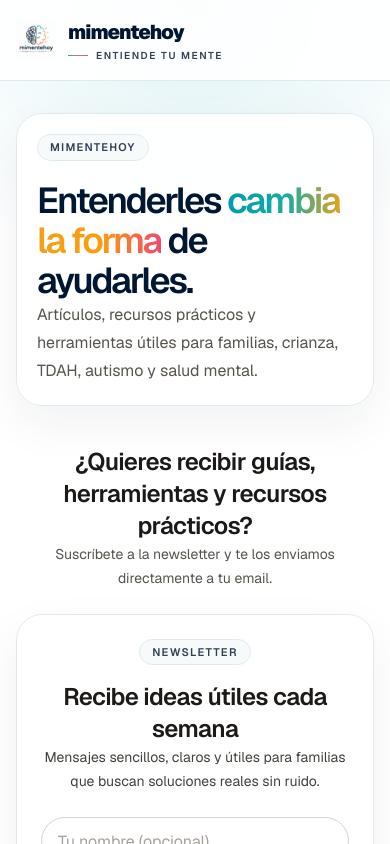
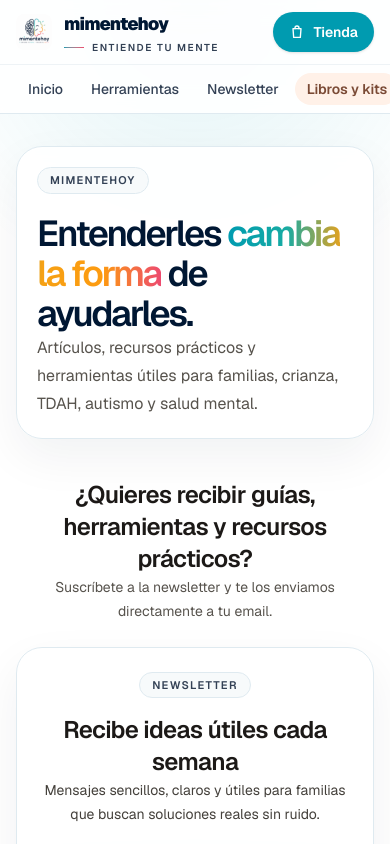
Before and after one commit to mimentehoy/mimentehoy-web, a Next.js app in the folder apps/web/: page / in a window 390 px wide. Shown: the top 844 px of the page. Built offline with nearby package versions, Linux system fonts and the light colour scheme.

Commit message:
Update site-header.tsx

```diff
--- a/apps/web/src/components/site-header.tsx
+++ b/apps/web/src/components/site-header.tsx
@@ -1,15 +1,26 @@
 import Link from "next/link";
 import { navItems } from "@/data/site";
 
+function BagIcon({ className = "h-4 w-4" }: { className?: string }) {
+  return (
+    <svg viewBox="0 0 24 24" fill="none" stroke="currentColor" strokeWidth="2" strokeLinecap="round" strokeLinejoin="round" className={className} aria-hidden="true">
+      <path d="M6 7h12l-1 13H7L6 7Z" />
+      <path d="M9 7V6a3 3 0 0 1 6 0v1" />
+    </svg>
+  );
+}
+
 export function SiteHeader() {
+  const secondaryItems = navItems.filter((item) => item.href !== "/tienda");
+
   return (
     <header className="sticky top-0 z-40 border-b border-[#dfeaf0] bg-white/90 backdrop-blur-md print:hidden">
-      <div className="container-shell flex h-20 items-center justify-between gap-4">
-        <Link href="/" className="flex items-center gap-3" aria-label="MIMENTEHOY home">
-          <img src="/logo.png" alt="MIMENTEHOY" className="h-10 w-10 rounded-lg object-cover" />
-          <div>
-            <div className="text-xl font-black tracking-[-0.05em] text-[#001733]">mimentehoy</div>
-            <div className="mt-0.5 flex items-center gap-2 text-[10px] font-semibold uppercase tracking-[0.16em] text-[#334155]">
+      <div className="container-shell flex h-16 items-center justify-between gap-3 sm:h-20">
+        <Link href="/" className="flex min-w-0 items-center gap-3" aria-label="MIMENTEHOY home">
+          <img src="/logo.png" alt="MIMENTEHOY" className="h-9 w-9 shrink-0 rounded-lg object-cover sm:h-10 sm:w-10" />
+          <div className="min-w-0">
+            <div className="text-lg font-black tracking-[-0.05em] text-[#001733] sm:text-xl">mimentehoy</div>
+            <div className="mt-0.5 hidden items-center gap-2 text-[10px] font-semibold uppercase tracking-[0.16em] text-[#334155] min-[380px]:flex">
               <span className="h-px w-5 bg-gradient-to-r from-[#009bb0] to-[#ed4a6f]" />
               <span>Entiende tu mente</span>
             </div>
@@ -17,13 +28,41 @@ export function SiteHeader() {
         </Link>
 
         <nav className="hidden items-center gap-6 md:flex">
-          {navItems.map((item) => (
+          {secondaryItems.map((item) => (
             <Link key={item.href} href={item.href} className="text-sm font-medium text-[#334155] transition hover:text-[#001733]">
               {item.label}
             </Link>
           ))}
         </nav>
+
+        {/* Tienda: always visible, on mobile and desktop */}
+        <Link
+          href="/tienda"
+          className="inline-flex shrink-0 items-center gap-2 rounded-full bg-[var(--accent)] px-4 py-2.5 text-sm font-semibold text-white shadow-sm transition hover:bg-[#008aa0]"
+        >
+          <BagIcon />
+          Tienda
+        </Link>
       </div>
+
+      {/* Mobile nav row: everything reachable without scrolling to the footer */}
+      <nav className="border-t border-[#eef3f6] md:hidden" aria-label="Menú principal">
+        <div className="container-shell flex gap-1 overflow-x-auto py-2 text-sm">
+          {navItems.map((item) => (
+            <Link
+              key={item.href}
+              href={item.href}
+              className={
+                item.href === "/tienda"
+                  ? "shrink-0 rounded-full bg-[#fff1e8] px-3 py-1.5 font-semibold text-[#7a4a35]"
+                  : "shrink-0 rounded-full px-3 py-1.5 font-medium text-[#334155] hover:bg-[#f7fafb]"
+              }
+            >
+              {item.href === "/tienda" ? "Libros y kits" : item.label}
+            </Link>
+          ))}
+        </div>
+      </nav>
     </header>
   );
 }
```
